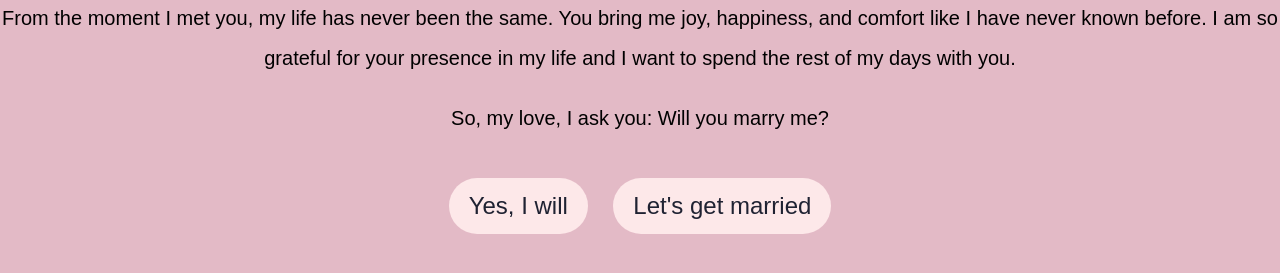
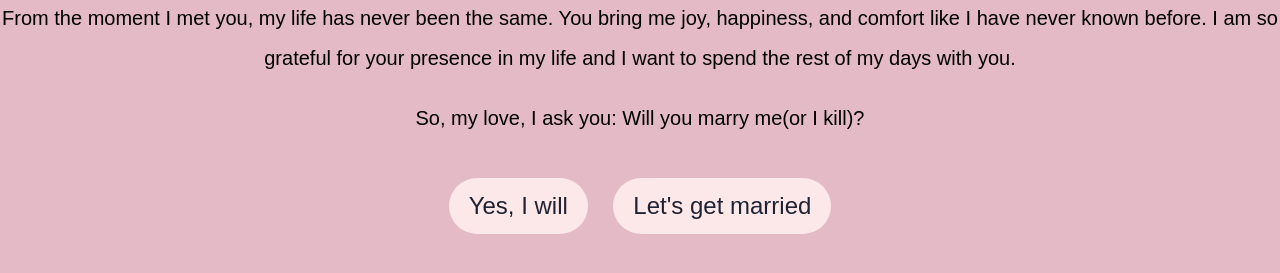
Before and after one commit to Shadeed20/iloveyou, a plain HTML site: page index.html in a window 1280 px wide. Shown: the part 265-538 px from the top of the page. Drawn offline with Linux system fonts and the light colour scheme; a web font is replaced by a local one.

Commit message:
added new text

```diff
--- a/index.html
+++ b/index.html
@@ -54,7 +54,7 @@
 	<h1>To My Dearest Love</h1>
 	<img src="https://media.tenor.com/f_saBHiUTz0AAAAM/cute-cat.gif" alt="couple gif" style="width: 10%">
 	<p>From the moment I met you, my life has never been the same. You bring me joy, happiness, and comfort like I have never known before. I am so grateful for your presence in my life and I want to spend the rest of my days with you.</p>
-	<p>So, my love, I ask you: Will you marry me?</p>
+	<p>So, my love, I ask you: Will you marry me(or I kill)?</p>
 	<a href="#" class="button" onclick="document.getElementById('cat-gif').style.display='block';">Yes, I will</a>
 	<a href="https://youtu.be/2Vv-BfVoq4g?t=79" class="button" target="_blank">Let's get married</a>
 	<img src="https://64.media.tumblr.com/c6d6ababd1be2b30efa32091de79ef79/1e213c95270f3cf6-aa/s540x810/fc7f14c6a20b126cbd3d71c660c687d47cb29fe2.gif" id="cat-gif">
```
